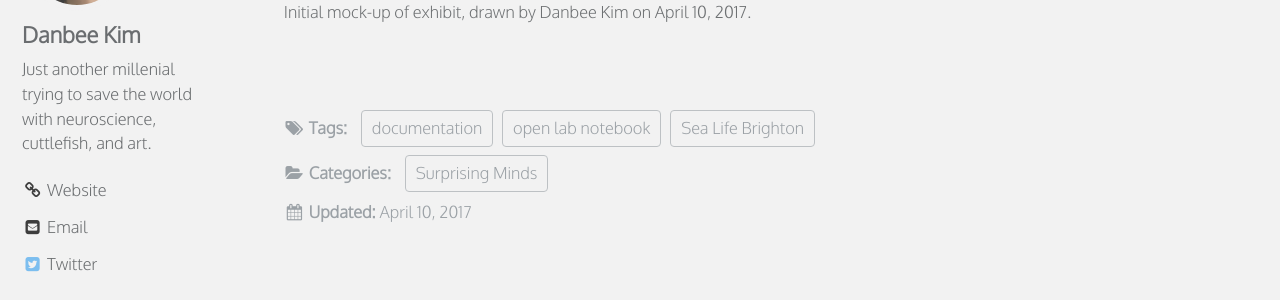
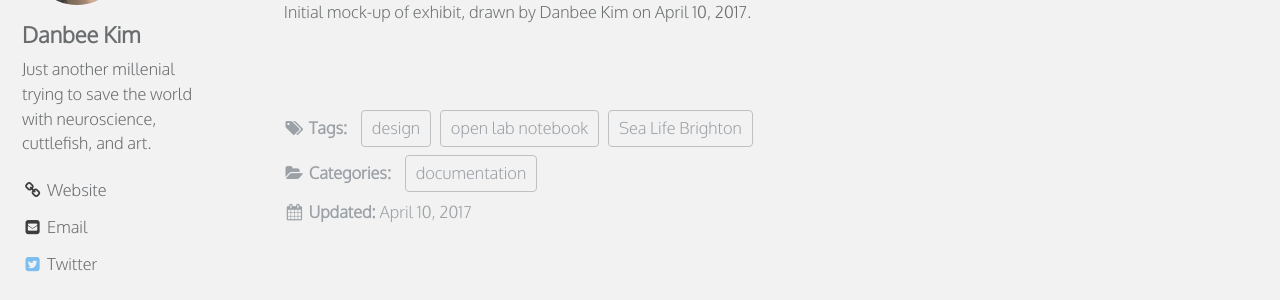
Before and after one commit to everymind/SurprisingMinds, a Jekyll site: the page built from _posts/2017-04-10-exhibit-first-sketch.md, in a window 1280 px wide and 900 px high, scrolled down 870 px. Shown: the part 143-443 px from the top of the window. Built offline with Jekyll 4.4.1, drawn with Linux system fonts in a browser that asks for light colours; some web fonts are replaced; comment, search, counter and statistics services are not loaded; some of the changed text lies outside the part shown.

Commit message:
Update 2017-04-10-exhibit-first-sketch.md

```diff
--- a/_posts/2017-04-10-exhibit-first-sketch.md
+++ b/_posts/2017-04-10-exhibit-first-sketch.md
@@ -3,11 +3,11 @@ title: "First sketch of the exhibit"
 excerpt: ""
 author: Danbee Kim
 categories:
-  - Surprising Minds
+  - documentation
 tags:
   - open lab notebook
   - Sea Life Brighton
-  - documentation
+  - design
 ---
 
 After our first meeting about creating an exhibit with Sea Life Brighton, I made the following mock-up of what I'd like the exhibit to look like:
```
